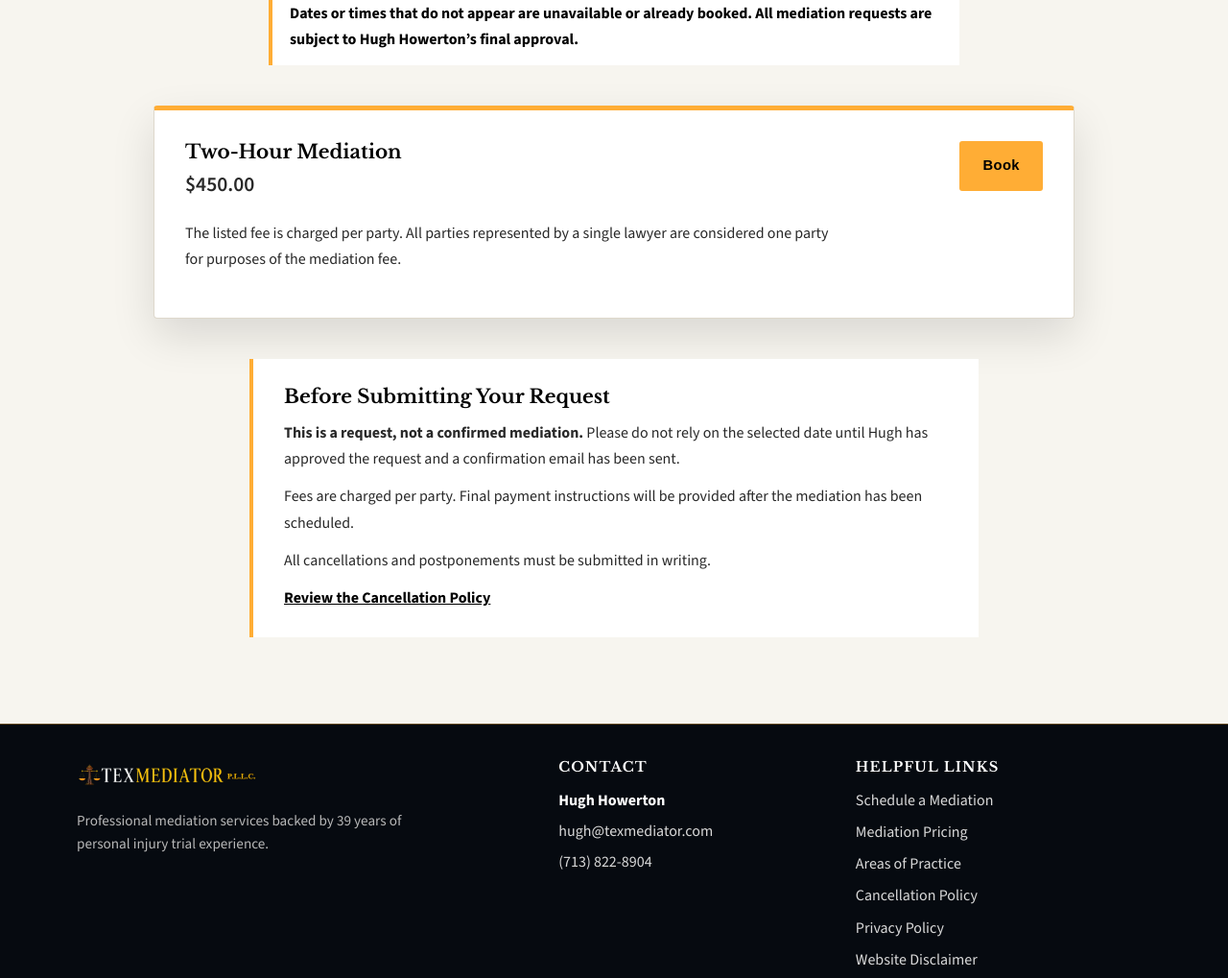
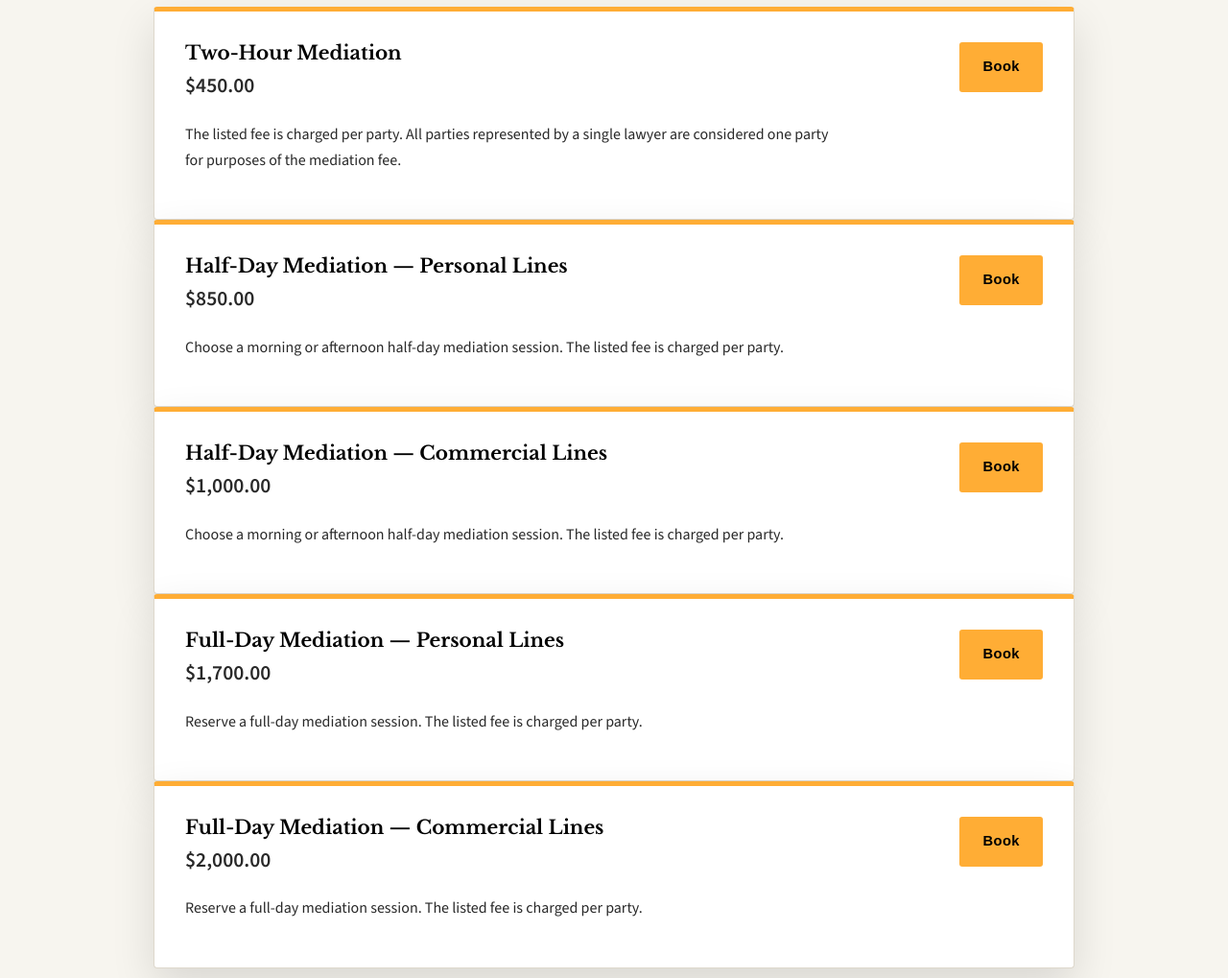
Before and after one commit to victorpena210/texmediator, a plain HTML site: page schedule.html in a window 1280 px wide. Shown: the part 781-1800 px from the top of the page at 96% size. Drawn offline with nearby package versions, Linux system fonts and the light colour scheme.

Commit message:
fixed mobile display of calendar

```diff
--- a/js/schedule.js
+++ b/js/schedule.js
@@ -88,7 +88,7 @@ document.addEventListener("DOMContentLoaded", () => {
                     window.matchMedia(
                         "(max-width: 700px)"
                     ).matches
-                        ? 250
+                        ? 300
                         : 400;
 
                 window.scrollTo({
--- a/schedule.html
+++ b/schedule.html
@@ -139,9 +139,7 @@
             <h1>Schedule a Mediation</h1>
 
             <p class="schedule-page-lead">
-                View available dates and submit a request for a two-hour,
-                half-day or full-day Zoom mediation with Hugh Howerton.
-                All requested dates are subject to Hugh’s approval.
+                View available dates
             </p>
         </div>
     </section>
@@ -155,14 +153,7 @@
             <div class="schedule-introduction">
                 <p class="eyebrow">Available Dates</p>
 
-                <h2 id="scheduler-heading">Request a Mediation Date</h2>
-
-                <p>
-                    Selecting a date and submitting this form sends a mediation
-                    request only. Your mediation is not confirmed until Hugh
-                    Howerton approves the request and you receive a separate
-                    confirmation email.
-                </p>
+                <h2 id="scheduler-heading">Schedule a Mediation Date</h2>
 
                 <p>
                     Sessions are available Monday through Friday
@@ -179,6 +170,7 @@
 
 <div class="mediation-booking-options">
 
+    <!-- Two-Hour Mediation -->
     <article class="mediation-booking-option">
         <div class="mediation-booking-details">
             <h3>Two-Hour Mediation</h3>
@@ -199,6 +191,108 @@
             type="button"
             class="button button-primary mediation-book-button"
             data-acuity-url="https://app.acuityscheduling.com/schedule.php?owner=40116063&appointmentType=97139812"
+        >
+            Book
+        </button>
+    </article>
+
+
+    <!-- Half-Day Personal Lines -->
+    <article class="mediation-booking-option">
+        <div class="mediation-booking-details">
+            <h3>Half-Day Mediation — Personal Lines</h3>
+
+            <p class="mediation-booking-price">
+                $850.00
+            </p>
+
+            <p>
+                Choose a morning or afternoon half-day
+                mediation session. The listed fee is
+                charged per party.
+            </p>
+        </div>
+
+        <button
+            type="button"
+            class="button button-primary mediation-book-button"
+            data-acuity-url="https://app.acuityscheduling.com/schedule.php?owner=40116063&appointmentType=https://app.acuityscheduling.com/schedule.php?owner=40116063&appointmentType=96980378XF"
+        >
+            Book
+        </button>
+    </article>
+
+
+    <!-- Half-Day Commercial Lines -->
+    <article class="mediation-booking-option">
+        <div class="mediation-booking-details">
+            <h3>Half-Day Mediation — Commercial Lines</h3>
+
+            <p class="mediation-booking-price">
+                $1,000.00
+            </p>
+
+            <p>
+                Choose a morning or afternoon half-day
+                mediation session. The listed fee is
+                charged per party.
+            </p>
+        </div>
+
+        <button
+            type="button"
+            class="button button-primary mediation-book-button"
+            data-acuity-url="https://app.acuityscheduling.com/schedule.php?owner=40116063&appointmentType=https://app.acuityscheduling.com/schedule.php?owner=40116063&appointmentType=96980693"
+        >
+            Book
+        </button>
+    </article>
+
+
+    <!-- Full-Day Personal Lines -->
+    <article class="mediation-booking-option">
+        <div class="mediation-booking-details">
+            <h3>Full-Day Mediation — Personal Lines</h3>
+
+            <p class="mediation-booking-price">
+                $1,700.00
+            </p>
+
+            <p>
+                Reserve a full-day mediation session.
+                The listed fee is charged per party.
+            </p>
+        </div>
+
+        <button
+            type="button"
+            class="button button-primary mediation-book-button"
+            data-acuity-url="https://app.acuityscheduling.com/schedule.php?owner=40116063&appointmentType=https://app.acuityscheduling.com/schedule.php?owner=40116063&appointmentType=96982073"
+        >
+            Book
+        </button>
+    </article>
+
+
+    <!-- Full-Day Commercial Lines -->
+    <article class="mediation-booking-option">
+        <div class="mediation-booking-details">
+            <h3>Full-Day Mediation — Commercial Lines</h3>
+
+            <p class="mediation-booking-price">
+                $2,000.00
+            </p>
+
+            <p>
+                Reserve a full-day mediation session.
+                The listed fee is charged per party.
+            </p>
+        </div>
+
+        <button
+            type="button"
+            class="button button-primary mediation-book-button"
+            data-acuity-url="https://app.acuityscheduling.com/schedule.php?owner=40116063&appointmentType=https://app.acuityscheduling.com/schedule.php?owner=40116063&appointmentType=96982073"
         >
             Book
         </button>
@@ -226,11 +320,6 @@
 <div class="scheduling-notice">
 
             <h3>Before Submitting Your Request</h3>
-            <p>
-                <strong>This is a request, not a confirmed mediation.</strong>
-                Please do not rely on the selected date until Hugh has approved
-                the request and a confirmation email has been sent.
-            </p>
                 <p>
                     Fees are charged per party. Final payment
                     instructions will be provided after the
@@ -265,5 +354,3 @@
 
 </body>
 </html>
-</body>
-</html>
```
